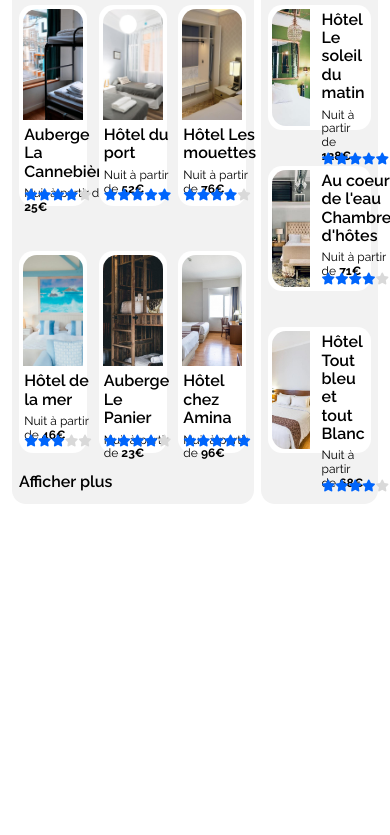
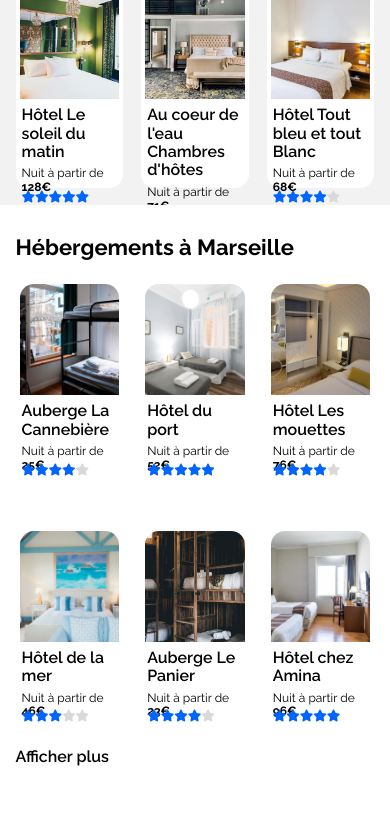
Before and after one commit to sejost/p2_booki_oc, a plain HTML site: page index.html in a window 390 px wide. Shown: the part 765-1600 px from the top of the page. Before the commit the page ends 1299 px from the top, so only its background shows below. Drawn offline with Linux system fonts and the light colour scheme.

Commit message:
Tablet Responsive - Hostels Lists

```diff
--- a/styles.scss
+++ b/styles.scss
@@ -127,7 +127,7 @@ $FBolder: 800;
 /* Generic Style - Tablets and thinner*/
 @media (max-width: 992px) {
     section {
-        margin: 20px 5% 0 5%;
+        margin: 20px 4% 0 4%;
     }
 }
 
@@ -136,7 +136,7 @@ header {
     display: flex;
     justify-content: space-between;
     align-items: center;
-    margin: 30px 3%;
+    margin: 30px 4%;
     .logo img {
         width: 60%;
     }
@@ -350,9 +350,8 @@ header {
 
 /* Second-Section - Accomodations List - Generic Styles - Desktop */
 .accomodations-list {
-    margin: 30px 3%;
+    margin: 30px 4%;
     height: 600px;
-    //height: 90%;
     display: flex;
     justify-content: space-between;
 
@@ -459,3 +458,45 @@ header {
         }
     }
 }
+
+/* Second-Section - Accomodations List - Generic Styles - Tablet */
+@media (max-width: 992px) {
+    .accomodations-list {
+        margin: 30px 0;
+        width: 100%;
+        height: auto;
+        //display: flex;
+        //justify-content: space-between;
+        flex-wrap: wrap;
+        flex-direction: column-reverse;
+
+        /* Second-Section - Accomodations List - Main Panel Styles - Tablet */
+        main {
+            width: 100%;
+            height: 600px;
+            background: white;
+            padding: 30px 4% 10px 4%;
+        }
+
+        /* Second-Section - Accomodations List - Aside Panel Styles - Tablet */
+        aside {
+            width: 100%;
+            height: 300px;
+            border-radius: 0;
+            padding: 30px 4% 10px 4%;
+            .hostel {
+                width: 30%;
+                height: 100%;
+                .inner-hostel {
+                    width: 100%;
+                }
+                img {
+                    width: 100%;
+                    height: 60%;
+                    border-radius: 14px 14px 0 0;
+                    padding: 0 0 5px 0;
+                }
+            }
+        }
+    }
+}
```
Also changed, not shown: styles.css.
